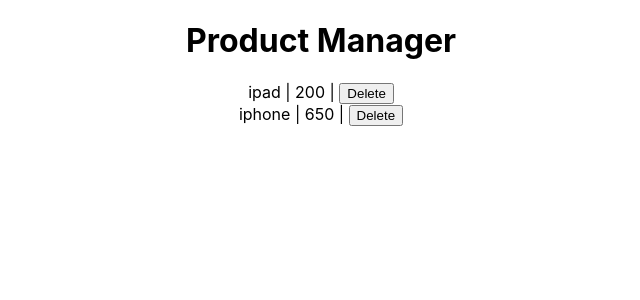
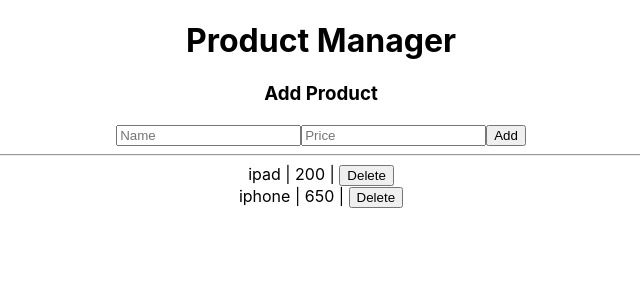
Before and after one commit to shaikjrizwana/primosoft-batch-1-training, a React (Create React App) app in the folder my-react-app/: page / in a window 1280 px wide. Shown: the top 300 px of the page, without its empty margins (319-959 px from the left). Built offline with nearby package versions, Linux system fonts and the light colour scheme.

Commit message:
feat: ADD Description: AddProduct Component will take the name and price of tthe product to be added as input and passes to onAdd  method. onAdd() method will add the products to the storage.

```diff
--- /dev/null
+++ b/my-react-app/src/AddProduct.js
@@ -0,0 +1,27 @@
+import React, { Component } from "react";
+
+class ADProduct extends Component {
+  constructor(props) {
+    super(props)
+    this.onSubmit = this.onSubmit.bind(this)
+  }
+  onSubmit(event) {
+    event.preventDefault();
+    this.props.onAdd(this.nameInput.value, this.priceInput.value)
+    this.nameInput.value = ''
+    this.priceInput.value = ''
+  }
+  render() {
+    return (
+      <form onSubmit={this.onSubmit}>
+        <h3>Add Product</h3>
+        <input placeholder="Name" ref={nameInput => this.nameInput = nameInput} />
+        <input placeholder="Price" ref={priceInput => this.priceInput = priceInput} />
+        <button>Add</button>
+        <hr />
+      </form>
+    );
+  }
+}
+
+export default ADProduct;
--- a/my-react-app/src/App.js
+++ b/my-react-app/src/App.js
@@ -1,6 +1,7 @@
 import React, { Component } from "react";
 import "./App.css";
 import ProductItem from './ProductItem'
+import AddProduct from './AddProduct'
 
 const products = [
   {
@@ -21,6 +22,7 @@
       products: JSON.parse(localStorage.getItem('products'))
     }
     this.onDelete = this.onDelete.bind(this);
+    this.onAdd = this.onAdd.bind(this)
   }
 
   UNSAFE_componentWillMount() {
@@ -41,10 +43,23 @@
     this.setState({ products: filteredProducts })
   }
 
+  onAdd(name, price) {
+    const products = this.getProducts()
+    products.push({
+      name,
+      price
+    })
+    this.setState({ products })
+
+  }
+
   render() {
     return (
       <div className="App">
         <h1>Product Manager</h1>
+        <AddProduct
+          onAdd={this.onAdd}
+        />
         {
           this.state.products.map(product => {
             return (
```
